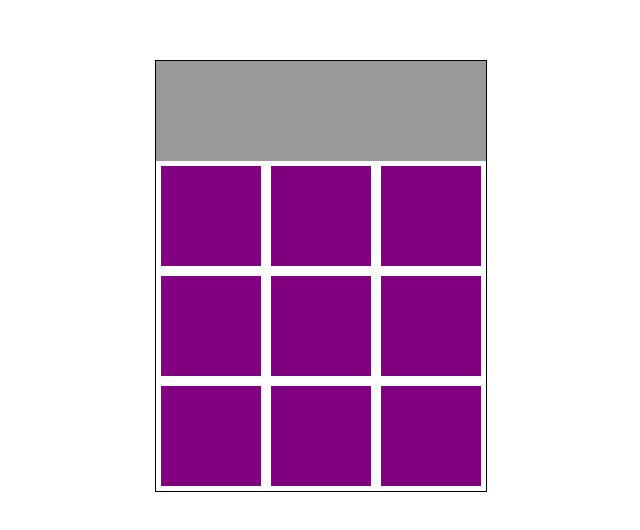
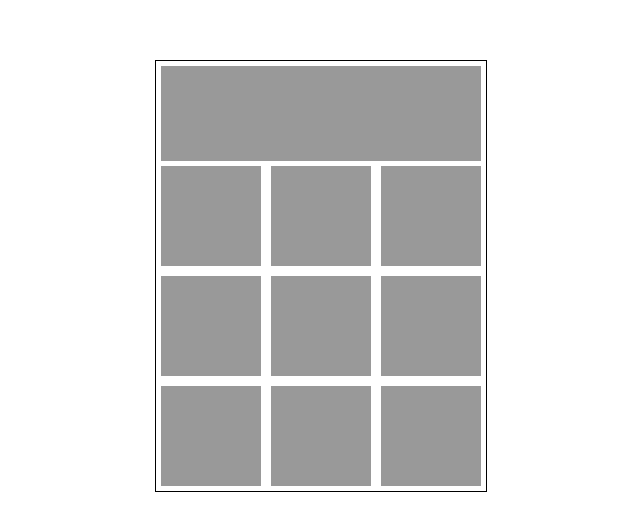
Before and after one commit to abdelrahmanlatif04/XO-game, a plain HTML site: page index.html in a window 1280 px wide. Shown: the part 124-654 px from the top of the page, without its empty margins (319-959 px from the left). Drawn offline with Linux system fonts and the light colour scheme.

Commit message:
index.css

```diff
--- a/index.css
+++ b/index.css
@@ -16,19 +16,22 @@ body{
     width: 330px;
 }
 #result{
-    display: flex;
+   display: flex;
     align-items: center;
     font-family: monospace;
     justify-content: center;
+    border: 5px solid white;
+    border-bottom: none;
     width: 100%;
     height: 100px;
     background-color: #999;
     font-size: 50px;
+    box-sizing: border-box;
 }
 .area{
     width: 100px;
     height: 100px;
-    background-color: purple;
+    background-color: #999;
     margin: 5px;
     cursor: pointer;
     font-size: 80px;
```
